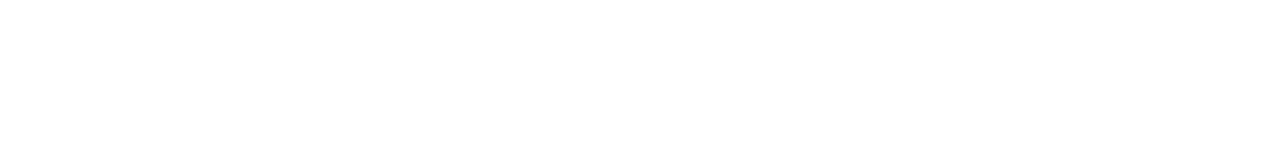
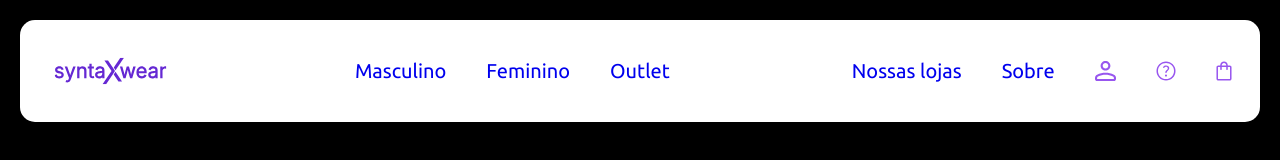
Before and after one commit to JJ-alves/ecommerce-syntaxwear, a plain HTML site: page index.html in a window 1280 px wide. Drawn offline with Linux system fonts and the light colour scheme.

Commit message:
feat: adiciona header com estilização desktop

```diff
--- a/css/base.css
+++ b/css/base.css
@@ -1,6 +1,7 @@
 /* base.css */
-body {
+body{
     font-family: var(--fonte-principal);
-    background-color: #ffffff;
     color: #333333;
+    background-color:
+    #000000;
 }
--- a/css/components/header.css
+++ b/css/components/header.css
@@ -1 +1,46 @@
 /* header.css */
+.header {
+	position: fixed;
+	top: 20px;
+	left: 50%;
+	transform: translate(-50%);
+	width: calc(100% - 40px);
+	border-radius: 15px;
+	z-index: 999;
+	display: flex;
+	justify-content: space-between;
+	align-items: center;
+	padding: 20px 28px;background-color: #ffffff;
+}
+
+.logo img {
+	height: 40px;
+}
+
+.nav-center ul {
+	display: flex;
+	gap: 2.5rem;
+}
+
+.nav-center a,
+.nav-right a {
+    font-size: 1.25rem;
+}
+
+.nav-center a:hover,
+.nav-right a:hover {
+    color: #7c3aed;
+}
+.nav-right ul {
+    display: flex;
+    gap: 2.5rem;
+    align-items: center;
+}
+
+.nav-right img{
+    height: 20px;
+}
+
+.nav-right a:hover img{
+    opacity: 0.7;
+}
--- a/css/reset.css
+++ b/css/reset.css
@@ -1,4 +1,4 @@
-/* A (more) Modern CSS Reset - Andy Bell */
+/* Reset CSS baseado no reset do Andy Bell */
 
 /* Box sizing rules */
 *,
@@ -13,18 +13,14 @@
 h2,
 h3,
 h4,
+h5,
+h6,
 p,
 figure,
 blockquote,
 dl,
 dd {
 	margin: 0;
-}
-
-/* Remove default padding */
-ul,
-ol {
-  padding: 0;
 }
 
 /* Remove list styles on ul, ol elements with a list role, which suggests default styling will be removed */
@@ -50,6 +46,15 @@
 	text-decoration-skip-ink: auto;
 }
 
+a {
+	text-decoration: none;
+}
+
+ul,
+ol {
+	list-style: none;
+}
+
 /* Make images easier to work with */
 img,
 picture {
@@ -70,7 +75,6 @@
 	html:focus-within {
 		scroll-behavior: auto;
 	}
-
 	*,
 	*::before,
 	*::after {
--- a/index.html
+++ b/index.html
@@ -4,17 +4,55 @@
 <head>
 	<meta charset="UTF-8" />
 	<meta name="viewport" content="width=device-width, initial-scale=1.0" />
-	<title>SyntaxWear - Ecommerce</title>
+	<title>SyntaxWear - Tênis e Sneakers Online</title>
 
 	<link rel="stylesheet" href="./css/reset.css" />
 	<link rel="stylesheet" href="./css/variables.css">
 	<link rel="stylesheet" href="/css/base.css" />
 	<link rel="stylesheet" href="/css/layout.css" />
+
+	<link rel="stylesheet" href="./css/components/header.css">
 </head>
 
 <body>
-	<header class="site-header">
+	<header class="header">
 		<!-- Logo e navegação -->
+		<h1 class="logo">
+			<a href="/" title="SyntaxWear - Tênis e Sneakers Online">
+				<img src="./images/logo/logo.svg" alt="SyntaxWear - Tênis e Sneakers Online">
+			</a>
+		</h1>
+
+		<nav class="nav-center" aria-label="Categorias Principais">
+			<ul>
+				<li><a href="#">Masculino</a></li>
+				<li><a href="#">Feminino</a></li>
+				<li><a href="#">Outlet</a></li>
+			</ul>
+		</nav>
+
+		<nav class="nav-right" aria-label="Acesso rápido">
+				<ul>
+					<li><a href="#">Nossas lojas</a></li>
+					<li><a href="#">Sobre</a></li>
+					<li>
+						<a href="#" aria-label="Minha conta">
+							<img src="./images/icons/user.svg" alt="Minha conta" />
+						</a>
+					</li>
+					<li>
+						<a href="#" aria-label="Ajuda">
+							<img src="./images/icons/help.svg" alt="Ajuda" />
+						</a>
+					</li>
+					<li>
+						<a href="#" aria-label="Carrinho">
+							<img src="./images/icons/bag.svg" alt="Carrinho" />
+						</a>
+					</li>
+				</ul>
+			</nav>
+
 	</header>
 
 	<main>
```
Also changed, not shown: images/icons/bag.svg (added), images/icons/help.svg (added), images/icons/user.svg (added), images/logo/logo.svg (added). Lines whose indentation alone changed are shown as unchanged.
